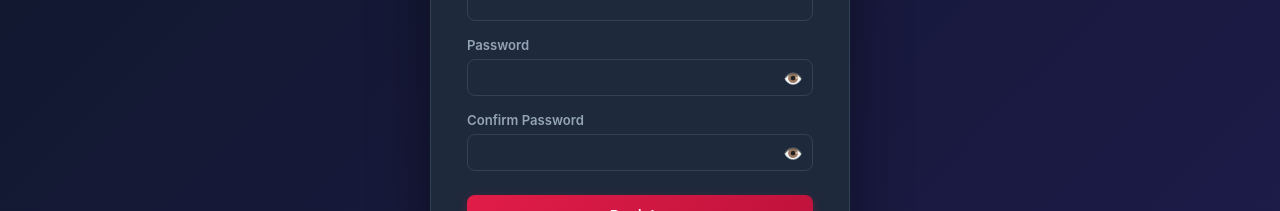
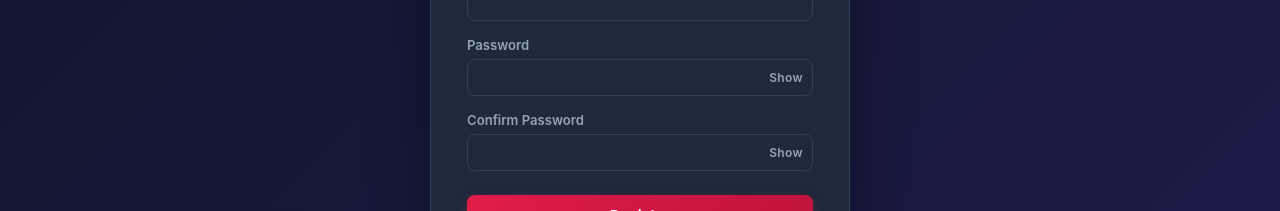
Before and after one commit to JASWANTH1726/newshub-django, a React (Vite) app in the folder newshub/frontend/: page /register in a window 1280 px wide. Shown: the part 365-576 px from the top of the page. Built offline with nearby package versions, Linux system fonts and the light colour scheme; no server answers; the HTML template or start-up script is replaced by a standard one.

Commit message:
Replace emoji eye buttons with Show/Hide text

```diff
--- a/newshub/frontend/src/pages/Account.jsx
+++ b/newshub/frontend/src/pages/Account.jsx
@@ -270,7 +270,7 @@ export default function Account() {
                     className={styles.eyeBtn}
                     onClick={() => setShowPw(s => ({ ...s, [key]: !s[key] }))}
                   >
-                    {showPw[key] ? '🙈' : '👁️'}
+                    {showPw[key] ? 'Hide' : 'Show'}
                   </button>
                 </div>
               </div>
--- a/newshub/frontend/src/pages/Account.module.css
+++ b/newshub/frontend/src/pages/Account.module.css
@@ -89,12 +89,11 @@ button[type="submit"] {
   background: none;
   border: none;
   padding: 0;
-  font-size: 1rem;
+  font-size: 0.75rem;
+  font-weight: 600;
   cursor: pointer;
   color: #94a3b8;
-  line-height: 1;
-  display: flex;
-  align-items: center;
+  letter-spacing: 0.03em;
 }
 
-.eyeBtn:hover { color: #f1f5f9; }
+.eyeBtn:hover { color: #e11d48; }
--- a/newshub/frontend/src/pages/Auth.module.css
+++ b/newshub/frontend/src/pages/Auth.module.css
@@ -81,12 +81,11 @@
   background: none;
   border: none;
   padding: 0;
-  font-size: 1rem;
+  font-size: 0.75rem;
+  font-weight: 600;
   cursor: pointer;
   color: #94a3b8;
-  line-height: 1;
-  display: flex;
-  align-items: center;
+  letter-spacing: 0.03em;
 }
 
-.eyeBtn:hover { color: #f1f5f9; }
+.eyeBtn:hover { color: #e11d48; }
--- a/newshub/frontend/src/pages/Login.jsx
+++ b/newshub/frontend/src/pages/Login.jsx
@@ -48,7 +48,7 @@ export default function Login() {
                 onChange={e => setForm(f => ({ ...f, password: e.target.value }))}
               />
               <button type="button" className={styles.eyeBtn} onClick={() => setShowPassword(s => !s)}>
-                {showPassword ? '🙈' : '👁️'}
+                {showPassword ? 'Hide' : 'Show'}
               </button>
             </div>
           </div>
--- a/newshub/frontend/src/pages/Register.jsx
+++ b/newshub/frontend/src/pages/Register.jsx
@@ -55,7 +55,7 @@ export default function Register() {
                     className={styles.eyeBtn}
                     onClick={() => setShowPasswords(s => ({ ...s, [name]: !s[name] }))}
                   >
-                    {showPasswords[name] ? '🙈' : '👁️'}
+                    {showPasswords[name] ? 'Hide' : 'Show'}
                   </button>
                 </div>
               ) : (
```
